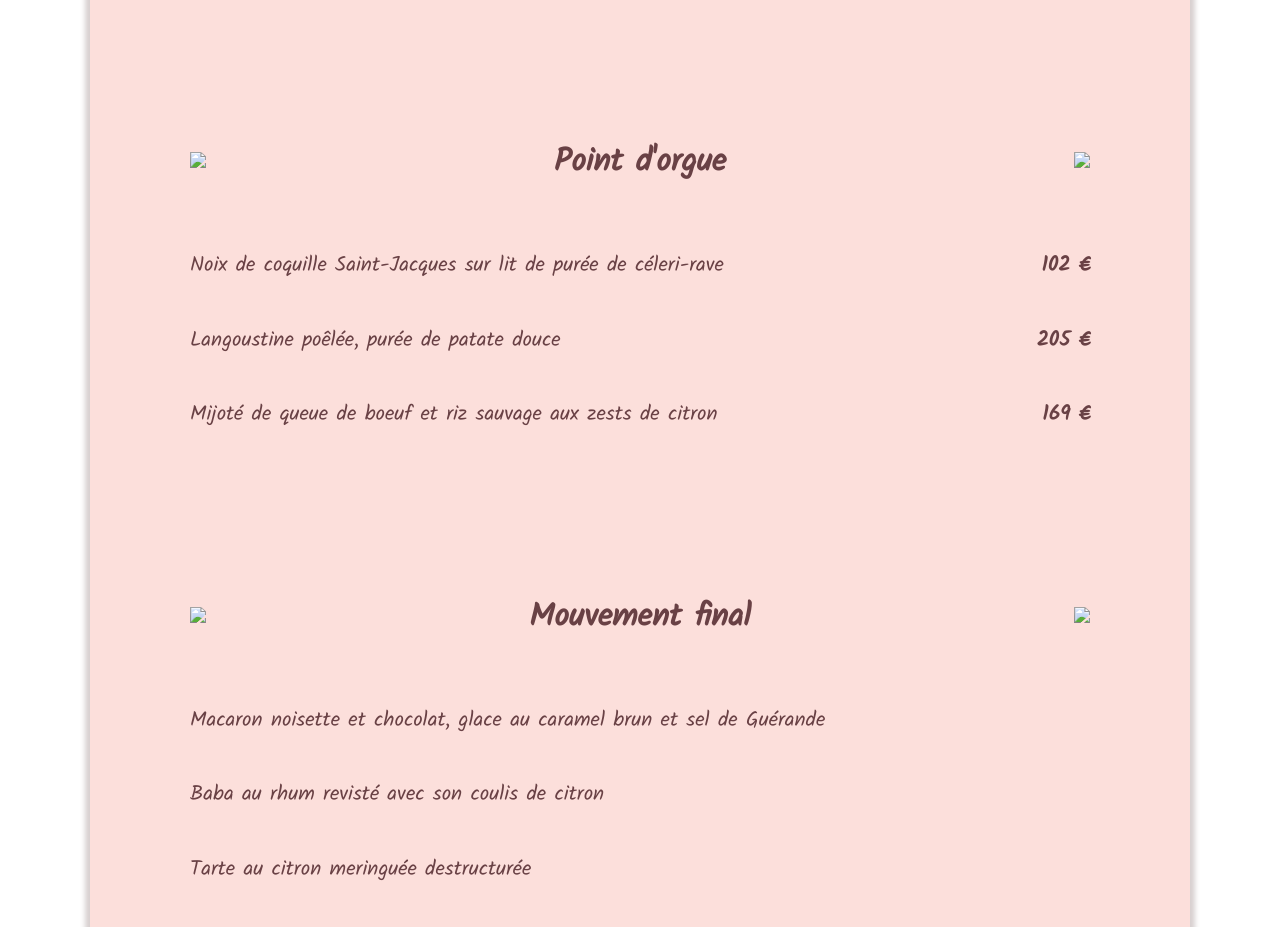
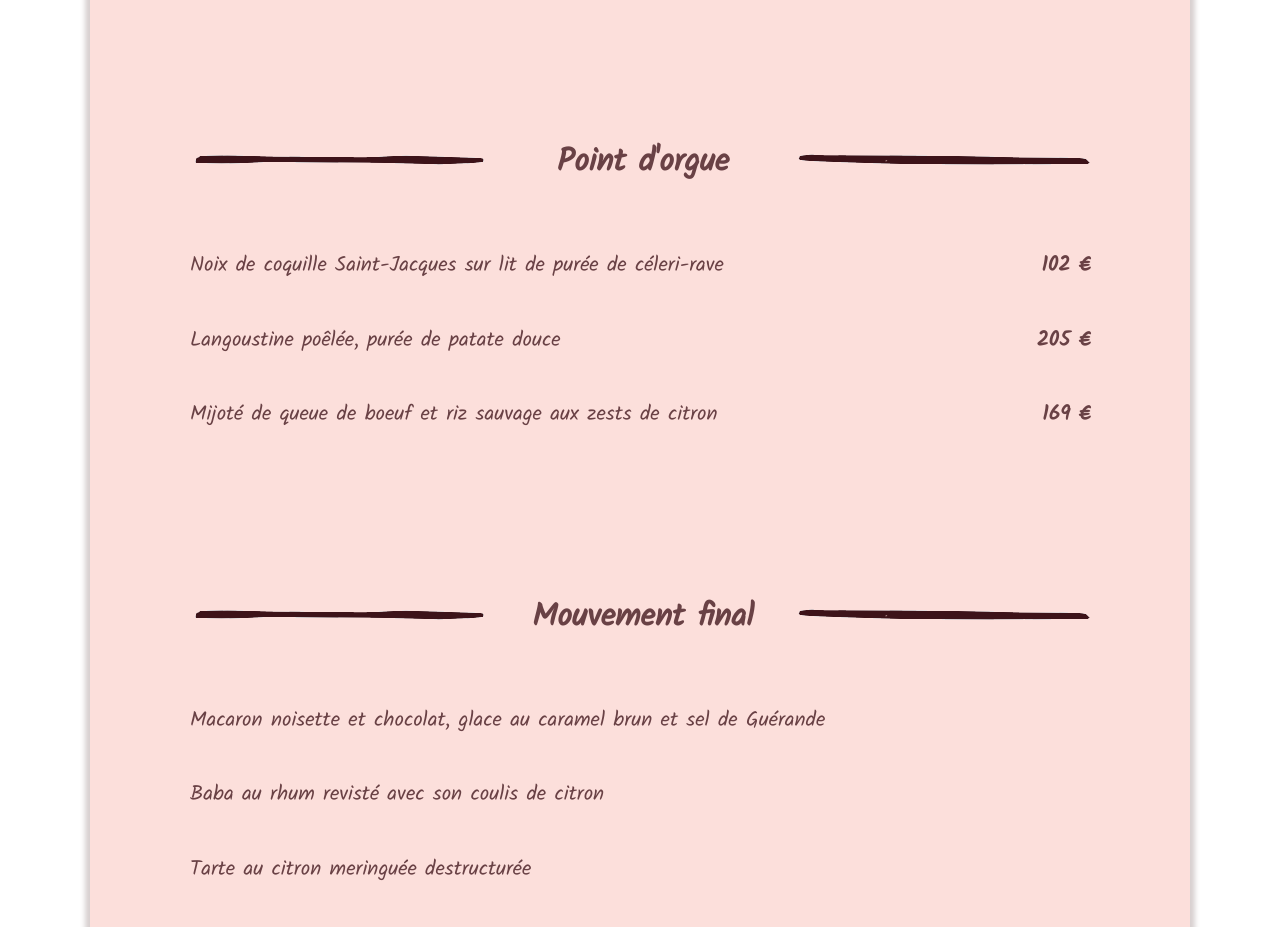
Before and after one commit to SamuelChiche/P3_ohmyfood, a plain HTML site: page menu_1.html in a window 1280 px wide. Shown: the part 981-1908 px from the top of the page. Drawn offline with Linux system fonts and the light colour scheme; the site is published under a folder, as on GitHub Pages, so addresses that start at the root find nothing; a web font is replaced by a local one.

Commit message:
img src fix (2)

```diff
--- a/menu_1.html
+++ b/menu_1.html
@@ -55,9 +55,9 @@
                     </div>
                     <div class="main-container__menu-card__menu-list__group">
                         <div class="subtitle-border">
-                            <img src="/image/border-menu1.png">
+                            <img src="image/border-menu1.png">
                             <h4 class="main-container__menu-card__menu-list__subtitle">Point d'orgue</h4>
-                            <img src="/image/border2-menu1.png">
+                            <img src="image/border2-menu1.png">
                         </div>
                         <div class="main-container__menu-card__menu-list__dish">
                             <p class="dish">Noix de coquille Saint-Jacques sur lit de purée de céleri-rave</p>
@@ -74,9 +74,9 @@
                     </div>
                     <div class="main-container__menu-card__menu-list__group">
                         <div class="subtitle-border">
-                            <img src="/image/border-menu1.png">
+                            <img src="image/border-menu1.png">
                             <h4 class="main-container__menu-card__menu-list__subtitle">Mouvement final</h4>
-                            <img src="/image/border2-menu1.png">
+                            <img src="image/border2-menu1.png">
                         </div>
                         <div class="main-container__menu-card__menu-list__dish">
                             <p class="dish">Macaron noisette et chocolat, glace au caramel brun et sel de Guérande</p>
```
